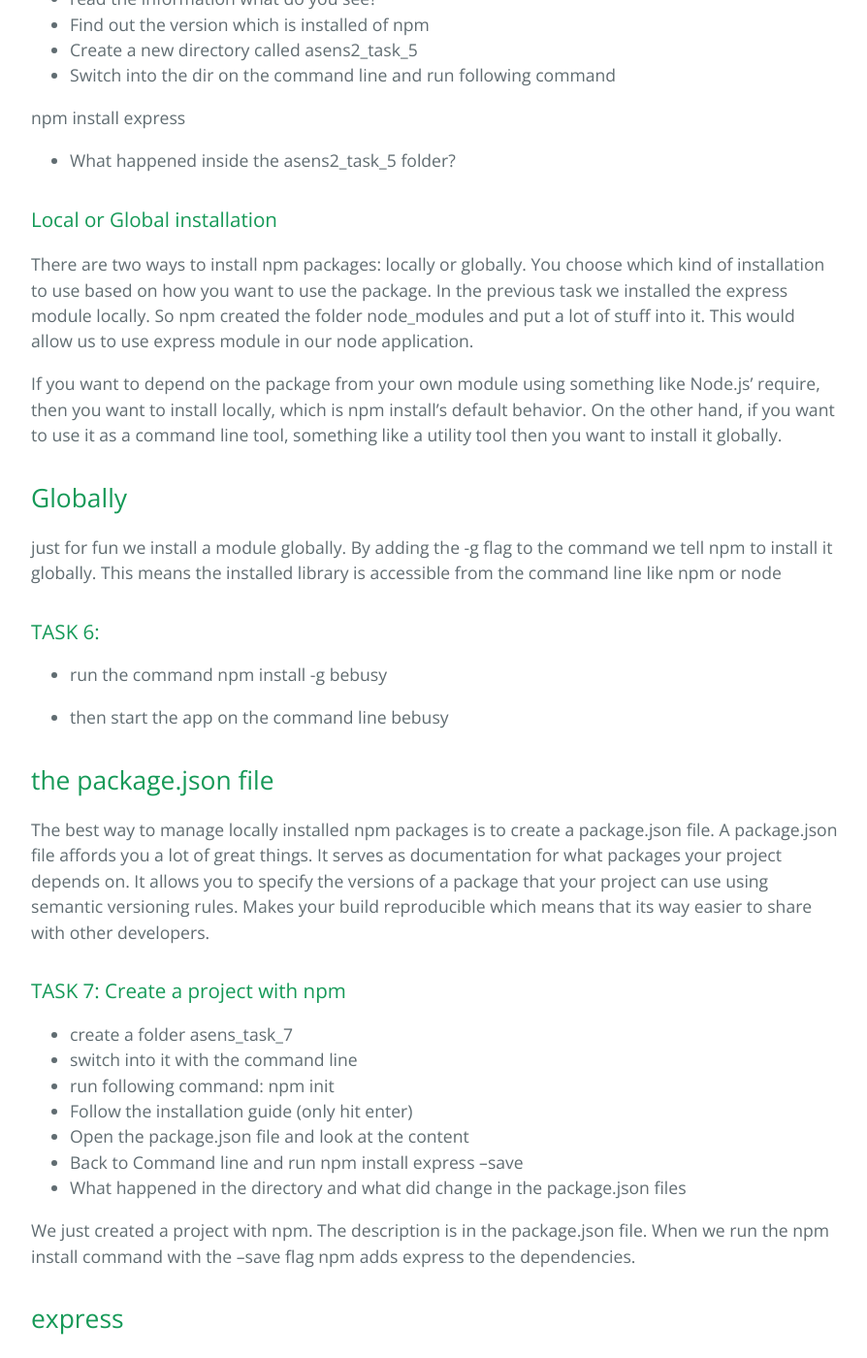
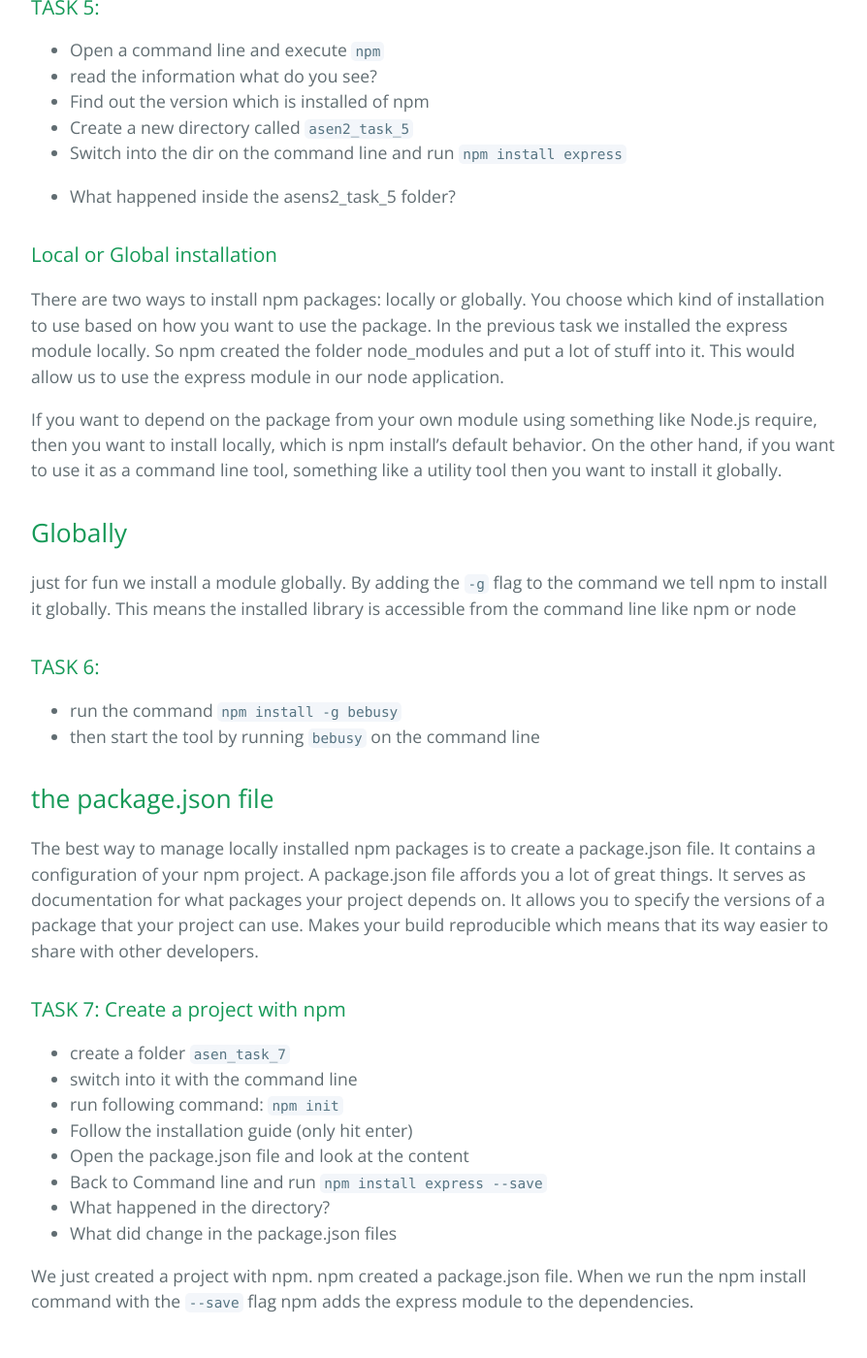
Before and after one commit to chrisgradl/FSDT3, a Jekyll site: the page built from _posts/2017-05-24-einheit2.markdown, in a window 1280 px wide and 1400 px high, scrolled down 879 px. Shown: the whole window at 97% size, without its empty margins (192-1086 px from the left). Built offline with Jekyll 4.4.1, drawn with Linux system fonts in a browser that asks for light colours; some of the changed text lies outside the part shown.

```diff
--- a/_posts/2017-05-24-einheit2.markdown
+++ b/_posts/2017-05-24-einheit2.markdown
@@ -9,55 +9,59 @@ categories: 'main, online'
 
 ## npm: node package manager
 
-The Node.js installation comes together with npm. npm stands for node package manager. It allows to install and download additional packages or modules which can be used in your projects. For our node application we need 3 additional modules. Think of npm as an App Store for Programming Libraries. You can download npm modules for your project: For our Arduino project we will use:
+--------------------------------------------------------------------------------
 
-- express.js
-- socket.io
-- serialport
+The Node.js installation comes together with npm. npm stands for node package manager. It allows to install and download additional packages or modules which can be used in your projects. For our node application we need 3 additional modules.
+
+> npm is an app store on the command line for programming
+
+For our Arduino project we will use:
+
+- [express.js](http://expressjs.com/)
+- [socket.io](http://socket.io)
+- [serialport](https://github.com/EmergingTechnologyAdvisors/node-serialport)
 
 ### TASK 5:
 
-- Open a command line and execute the npm command
+- Open a command line and execute `npm`
 - read the information what do you see?
 - Find out the version which is installed of npm
-- Create a new directory called asens2_task_5
-- Switch into the dir on the command line and run following command
-
-npm install express
+- Create a new directory called `asen2_task_5`
+- Switch into the dir on the command line and run `npm install express`
 
 - What happened inside the asens2_task_5 folder?
 
 ### Local or Global installation
 
-There are two ways to install npm packages: locally or globally. You choose which kind of installation to use based on how you want to use the package. In the previous task we installed the express module locally. So npm created the folder node_modules and put a lot of stuff into it. This would allow us to use express module in our node application.
+There are two ways to install npm packages: locally or globally. You choose which kind of installation to use based on how you want to use the package. In the previous task we installed the express module locally. So npm created the folder node_modules and put a lot of stuff into it. This would allow us to use the express module in our node application.
 
-If you want to depend on the package from your own module using something like Node.js' require, then you want to install locally, which is npm install's default behavior. On the other hand, if you want to use it as a command line tool, something like a utility tool then you want to install it globally.
+If you want to depend on the package from your own module using something like Node.js require, then you want to install locally, which is npm install's default behavior. On the other hand, if you want to use it as a command line tool, something like a utility tool then you want to install it globally.
 
 ## Globally
 
-just for fun we install a module globally. By adding the -g flag to the command we tell npm to install it globally. This means the installed library is accessible from the command line like npm or node
+just for fun we install a module globally. By adding the `-g` flag to the command we tell npm to install it globally. This means the installed library is accessible from the command line like npm or node
 
 ### TASK 6:
 
-- run the command npm install -g bebusy
-
-- then start the app on the command line bebusy
+- run the command `npm install -g bebusy`
+- then start the tool by running `bebusy` on the command line
 
 ## the package.json file
 
-The best way to manage locally installed npm packages is to create a package.json file. A package.json file affords you a lot of great things. It serves as documentation for what packages your project depends on. It allows you to specify the versions of a package that your project can use using semantic versioning rules. Makes your build reproducible which means that its way easier to share with other developers.
+The best way to manage locally installed npm packages is to create a package.json file. It contains a configuration of your npm project. A package.json file affords you a lot of great things. It serves as documentation for what packages your project depends on. It allows you to specify the versions of a package that your project can use. Makes your build reproducible which means that its way easier to share with other developers.
 
 ### TASK 7: Create a project with npm
 
-- create a folder asens_task_7
+- create a folder `asen_task_7`
 - switch into it with the command line
-- run following command: npm init
+- run following command: `npm init`
 - Follow the installation guide (only hit enter)
 - Open the package.json file and look at the content
-- Back to Command line and run npm install express --save
-- What happened in the directory and what did change in the package.json files
+- Back to Command line and run `npm install express --save`
+- What happened in the directory?
+- What did change in the package.json files
 
-We just created a project with npm. The description is in the package.json file. When we run the npm install command with the --save flag npm adds express to the dependencies.
+We just created a project with npm. npm created a package.json file. When we run the npm install command with the `--save` flag npm adds the express module to the dependencies.
 
 ## express
 
@@ -65,15 +69,16 @@ For our Arduino project we will use the express module. Express is a minimal and
 
 ### TASK 8: Hello World with Express and static file
 
-- create a new dir called asens_task_8
-- switch into it on command line and run npm init
+- create a new dir called `asen_task_8`
+- switch to the command line and run `npm init`
 - install express as local dependency
 - create a index.js file
 - create a folder public
 - create the file app.html in the public folder with hello world as h1 tag and valid html tags
 - open the index.js file and add following code
 
-<script src="https://gist.github.com/chrisgradl/1f6bd821a711ec80a46f1802e318f14e.js"></script>
+<script src="https://gist.github.com/chrisgradl/1f6bd821a711ec80a46f1802e318f14e.js">
+</script>
 
 - add a image of a sweet cat to your public folder
 - create an additional route with the url /sweetcat which returns the image
@@ -82,26 +87,69 @@ For our Arduino project we will use the express module. Express is a minimal and
 - write something to the console in this javascript file
 - load the script into your index.html file and check if the output is visible on the console in the browser
 
-
 We have created the basic skeleton for our web app with express.
 
+## Socket.io
+Socket.IO enables real-time bidirectional event-based communication. It consists in
+- a Node.js server
+- a Javascript client library for the browser (or a Node.js client)
+Socket.io uses several technologies to create this real-time connection depending which are available for the clients. For example:
+- WebSocket
+- Flash Socket
+- AJAX long-polling
 
-## Homework:
+Compared to a http request where a client requests data from a server, the socket.io connection also allows to send data from the server to the client.
+We will use socket.io to send sensor values from our node application to a website to visualize the data.
+- The client(the website) will establish a socket.io connection to our node application.
+- Every time the sensor value changes the node application will send a message to the website.
 
-In the next session we will use Node only on our local machines. Anyway we want to learn how we can deploy a node application to run in the beautiful WWW. This is your home exercise.
+### TASK 9: Simple Socket.io example
+We want to develop a simple example with socket.io and express
 
-Disclaimer: This will eventually fail on some machines and maybe also in the FH Network. Do not become desperate if it fails. Try to locate the error and google it. If you can not finish or have problems please ask your classmates or write into the forum
+- create a new folder `asen_task_9`
+- switch to the folder on the command line
+- run `npm init`
+- run `npm install express --save`
+- run `npm install socket.io --save`
+- create a index.js file
+- create the directory `public`
+- create a `app.html` file in the public dir
+- initialize express and return the app.html file  on the base route
+- test if your node app is returning your app.html website on the url
 
-- Create an account on heroku.com
-- Follow this tutorial https://devcenter.heroku.com/articles/getting-started-with-nodejs#deploy-the-app
-- Finish the step Deploy the App
+
+
+
+
+
+
+
+
+<!--
+### TASK 10:
+
+In the next session we will use Node only on our local machines. Anyway we want to learn how we can deploy a node application to run in the www. We will use Heroku for it. It is a [PaaS](https://en.wikipedia.org/wiki/Platform_as_a_service). Platform as a Service. You can
+
+- Create an account on [heroku](https://heroku.com)
+- [Follow this tutorial](https://devcenter.heroku.com/articles/getting-started-with-nodejs#deploy-the-app)
+- Finish until the step Deploy the App
 - Check out the source code of the project. Looks this familiar to you?
 - Create a file hello.html in the public folder
 - add a h1 element with 'Hello + your name' as content
-- return this html file for the base route '/'
+- return this html file for the base route '/' in your index.js
+- go to the command line and type
+  - `git add index.js`
+  - `git add hello.html`
+  - `git commit'
+  - now you are in a text editor on the command line
+  - press i (for insert)
+  - type first commit
+  - press esc
+  - type :x!
 - redeploy your application to heroku
 - Check if your html site is returned on the url
-- Hand in the link to your heroku website
 
-Why do we have to learn this? What has this to do with Sensors:
-In the next lesson we will connect the Arduino to our node application. Then we will read the data input from the arduino. If we have enough time we will display the sensor values on the heroku app. So you can show all your friends your Heartbeat in real time...
+We have successfully deployed a node application to the web
+
+Why do we have to learn this? What has this to do with Sensors: In the next lesson we will connect the Arduino to our node application. Then we will read the data input from the arduino. If we have enough time we will display the sensor values on the heroku app.
+-->
```
Also changed, not shown: other parts of _posts/2017-05-24-einheit2.markdown (+1 -1 lines).
